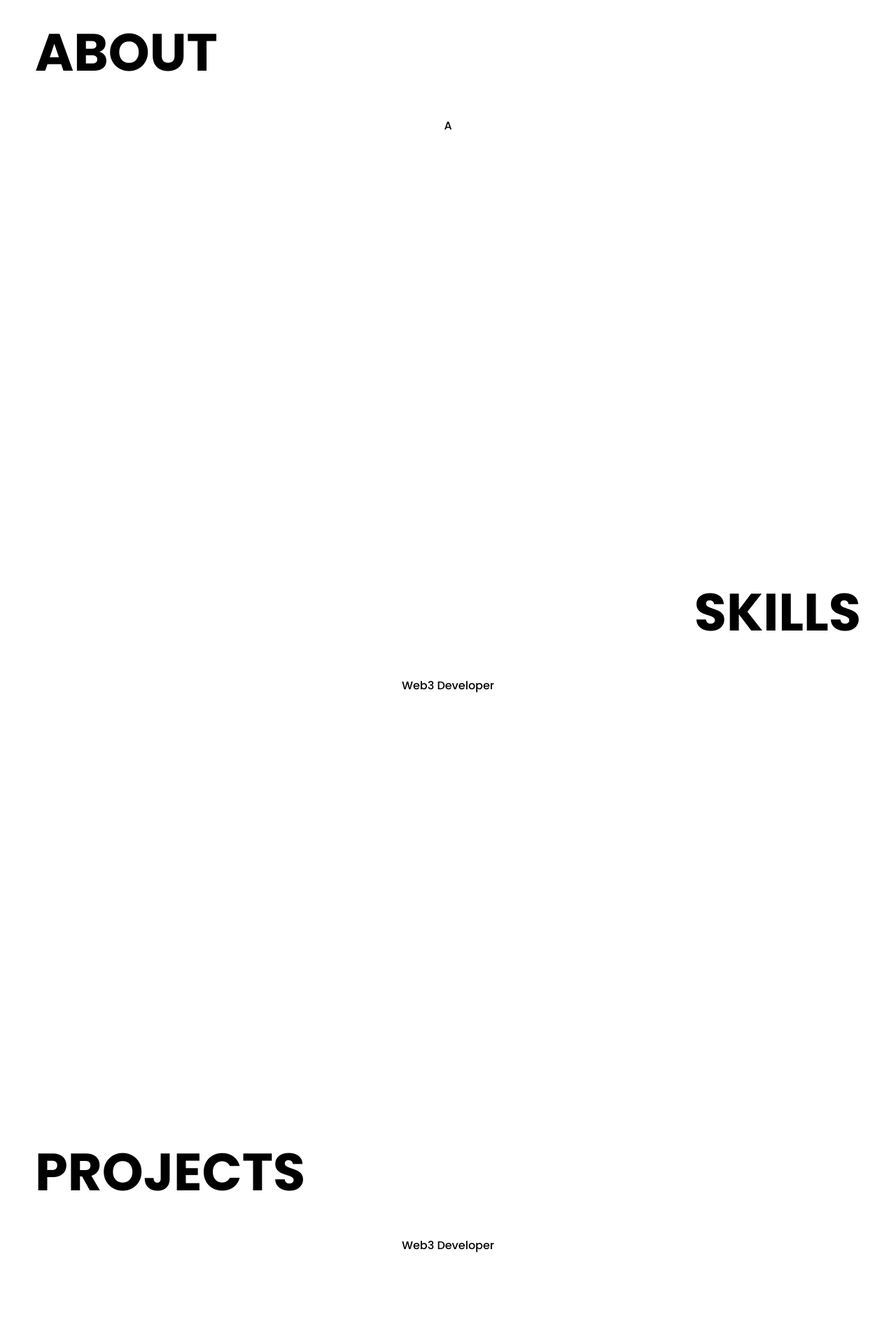
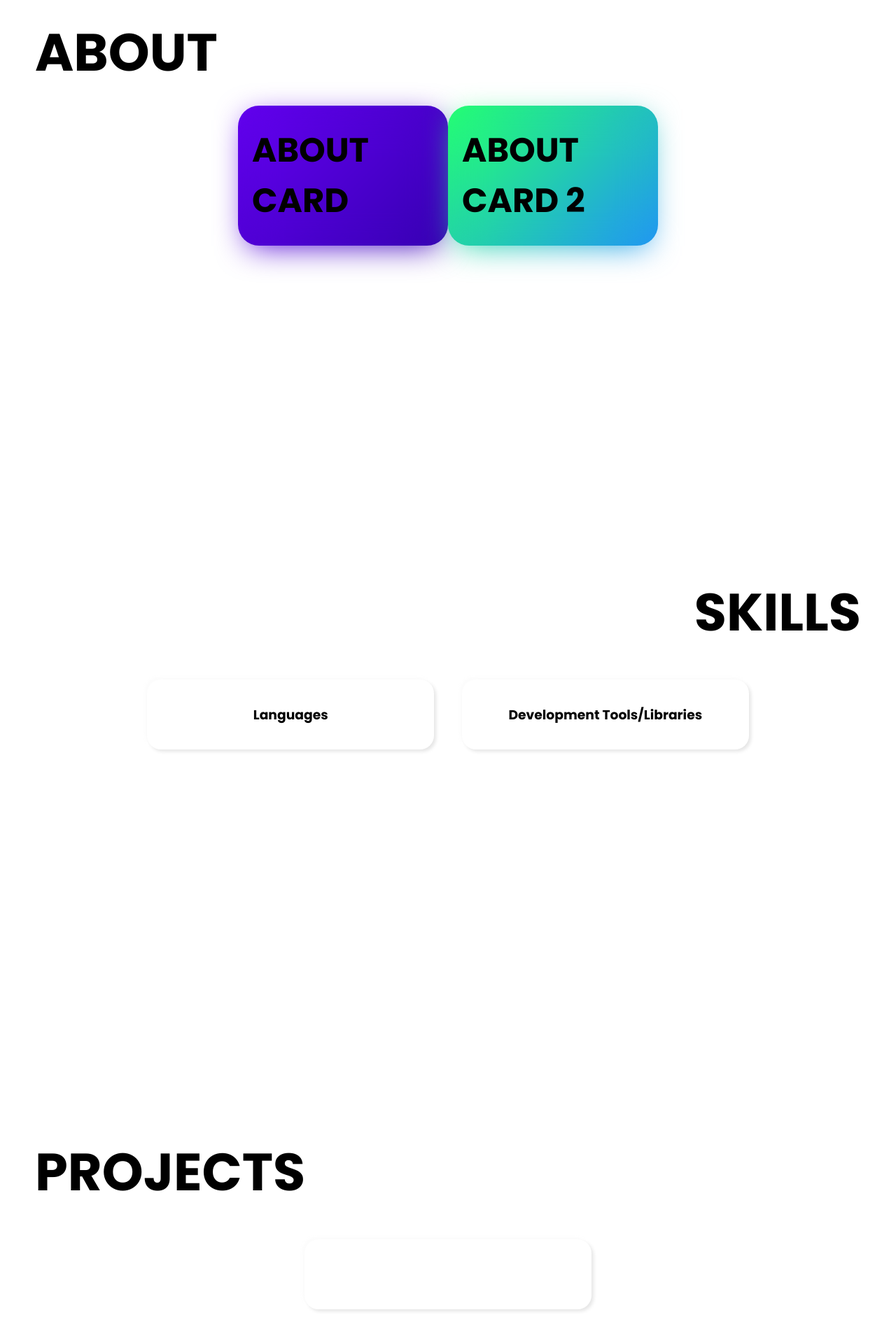
Before and after one commit to NFTDonut/web3-portfolio-react, a React (Create React App) app: page / in a window 1280 px wide. Shown: the part 62-1974 px from the top of the page at 70% size. Built offline with nearby package versions, Linux system fonts and the light colour scheme.

Commit message:
added navbar gradient and card styling

```diff
--- a/src/About.js
+++ b/src/About.js
@@ -5,7 +5,12 @@ export default function About() {
                 <h2 data-aos="fade-left">ABOUT</h2>
             </div>
             <div className="container-content">
-                <p data-aos="fade-right">A</p>
+                <div className="about-card" data-aos="fade-right">
+                    <h3>ABOUT CARD</h3>
+                </div>
+                <div className="about-card" data-aos="fade-right">
+                    <h3>ABOUT CARD 2</h3>
+                </div>
             </div>
         </div>
 
--- a/src/App.js
+++ b/src/App.js
@@ -37,8 +37,8 @@ function App() {
       <StyledApp>
         <Navbar toggleTheme={toggleTheme}/>
         <About />
-        <Skills useEffect={useEffect}/>
-        <Projects useEffect={useEffect}/>
+        <Skills />
+        <Projects />
       </StyledApp>
     </ThemeProvider>
   );
--- a/src/Projects.js
+++ b/src/Projects.js
@@ -5,9 +5,8 @@ export default function Projects() {
                 <h2 data-aos="fade-left">PROJECTS</h2>
             </div>
             <div className="container-content">
-                <p data-aos="fade-right">
-                    Web3 Developer
-                </p>
+                <div className="project-card" data-aos="fade-right">
+                </div>
             </div>
         </div>
 
--- a/src/Skills.js
+++ b/src/Skills.js
@@ -5,7 +5,12 @@ export default function Skills() {
                 <h2 data-aos="fade-right">SKILLS</h2>
             </div>
             <div className="container-content">
-                <p data-aos="fade-left">Web3 Developer</p>
+                <div className="skill-card" data-aos="fade-left">
+                    <h3>Languages</h3>
+                </div>
+                <div className="skill-card" data-aos="fade-left">
+                    <h3>Development Tools/Libraries</h3>
+                </div>
             </div>
         </div>
 
--- a/src/styles.css
+++ b/src/styles.css
@@ -65,7 +65,6 @@ h2 {
 }
 
 .nav {
-    background-color: var(--primary);
     color: white;
     display: flex;
     justify-content: space-between;
@@ -73,7 +72,7 @@ h2 {
     align-items: stretch;
     height: 60px;
     position: fixed;
-    z-index: 1;
+    z-index: 10;
     width: 100%;
     top: 0;
     left: 0;
@@ -136,7 +135,7 @@ svg {
 } */
 
 .container {
-    height: calc(100vh - 60px);
+    min-height: calc(100vh - 60px);
     margin-top: 60px;
 }
 
@@ -154,5 +153,79 @@ svg {
 }
 
 .container-content {
-    text-align: center;
+    display: flex;
+    justify-content: center;
+    align-items: center;
+    flex-wrap: wrap;
+    margin: auto;
+    width: 80%;
 }
+
+.about-card {
+    position: relative;
+    border-radius: 30px;
+    width: 300px;
+    height: 200px;
+    padding: 20px;
+    display: flex;
+    justify-content: center;
+    align-items: center;
+    transition: 0.25s;
+}
+
+.about-card::before {
+    content: '';
+    position: absolute;
+    bottom: 0;
+    left: 0;
+    width: 100%;
+    height: 100%;
+    filter: blur(25px);
+    transform: translate(0px, 10px) scale(0.9);
+}
+
+.about-card:hover {
+    transform: scale(1.03);
+}
+
+.about-card:nth-child(1),
+.about-card:nth-child(1)::before {
+    background: linear-gradient(135deg, #6200EE, #3700B3);
+}
+
+.about-card:nth-child(2),
+.about-card:nth-child(2)::before {
+    background: linear-gradient(135deg, #24ff72, #2196f3);
+}
+
+.about-card h3 {
+    position: relative;
+    z-index: 1;
+    font-size: 3em;
+}
+
+.skill-card {
+    background-color: rgba(0, 0, 0, 0.05);
+    border-radius: 20px;
+    box-shadow: 1px 2px 4px #000;
+    width: 40%;
+    min-width: 340px;
+    min-height: 100px;
+    margin: auto;
+    margin: 20px;
+    display: flex;
+    justify-content: center;
+    align-items: center;
+}
+
+.project-card {
+    border-radius: 20px;
+    width: 40%;
+    min-width: 340px;
+    min-height: 100px;
+    margin: auto;
+    margin: 20px;
+    display: flex;
+    justify-content: center;
+    align-items: center;
+}
--- a/src/themes.js
+++ b/src/themes.js
@@ -4,16 +4,22 @@ export const lightTheme = {
     body: '#fff',
     fontColor: '#000',
     navColor: '#6200EE',
+    navBg: 'linear-gradient(0deg, #6200EE, #3700B3)',
     navFontColor: '#fff',
-    toggleButtonText: '#fff'
+    toggleButtonText: '#fff',
+    cardColor: '#fff',
+    cardShadow: '-3px -3px 3px rgba(250, 250, 250, 0.5), 3px 3px 5px rgba(0, 0, 0, 0.1)'
 };
 
 export const darkTheme = {
     body: '#121212',
     fontColor: '#fff',
     navColor: '#BB86FC',
+    navBg: 'linear-gradient(180deg, #B39DDB, #9575CD)',
     navFontColor: '#000',
-    toggleButtonText: '#000'
+    toggleButtonText: '#000',
+    cardColor: 'rgba(255, 255, 255, 0.05)',
+    cardShadow: '-3px -3px 3px rgba(255, 255, 255, 0.02), 3px 3px 5px rgba(0, 0, 0, 0.5)'
 };
 
 export const GlobalStyles = createGlobalStyle`
@@ -23,11 +29,21 @@ export const GlobalStyles = createGlobalStyle`
     }
 
     .nav {
-        background-color: ${props => props.theme.navColor};
+        background: ${props => props.theme.navBg};
         color: ${props => props.theme.navFontColor};
     }
 
     .theme-toggle-button {
         color: ${props => props.theme.toggleButtonText};
     }
+
+    .skill-card {
+        background-color: ${props => props.theme.cardColor};
+        box-shadow: ${props => props.theme.cardShadow};
+    }
+
+    .project-card {
+        background-color: ${props => props.theme.cardColor};
+        box-shadow: ${props => props.theme.cardShadow};
+    }
 `
```
